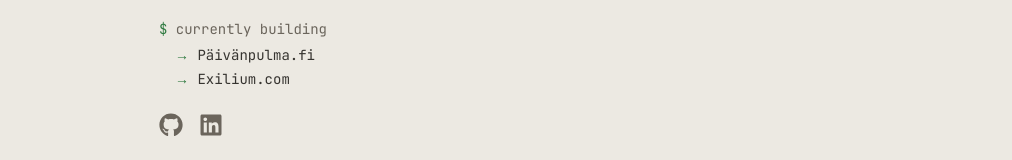
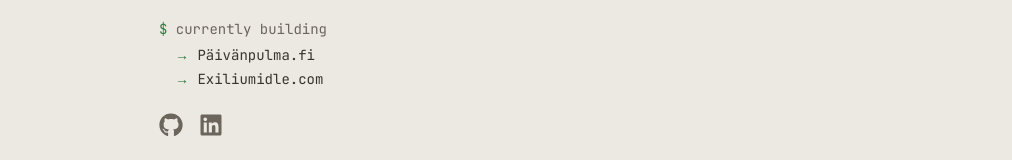
Before and after one commit to Palmgrenoskari/portfolio-site, a Next.js app: page / in a window 1280 px wide. Shown: the part 360-520 px from the top of the page, without its empty margins (129-1141 px from the left). Built offline with nearby package versions, Linux system fonts and the light colour scheme.

Commit message:
update app

```diff
--- a/src/app/page.tsx
+++ b/src/app/page.tsx
@@ -52,12 +52,12 @@ export default function Home() {
             <li>
               <span className="text-accent">&rarr;</span>{" "}
               <a
-                href="https://exilium.com"
+                href="https://exiliumidle.com"
                 target="_blank"
                 rel="noopener noreferrer"
                 className="text-fg/90 hover:text-accent hover:underline transition-colors"
               >
-                Exilium.com
+                Exiliumidle.com
               </a>
             </li>
           </ul>
```
